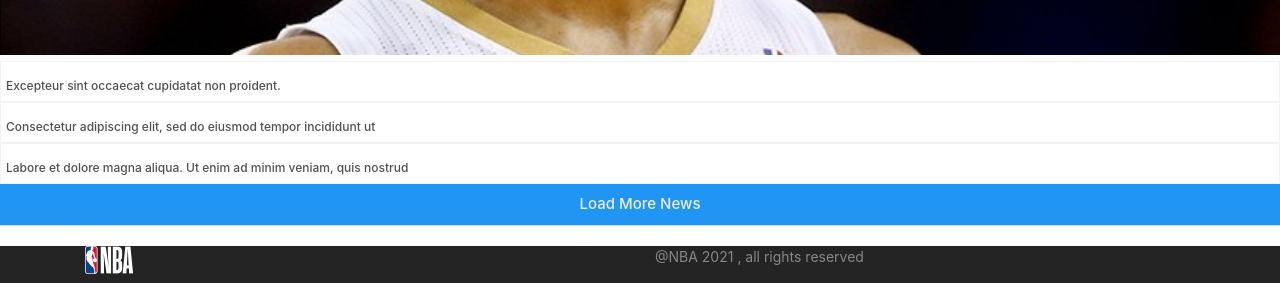
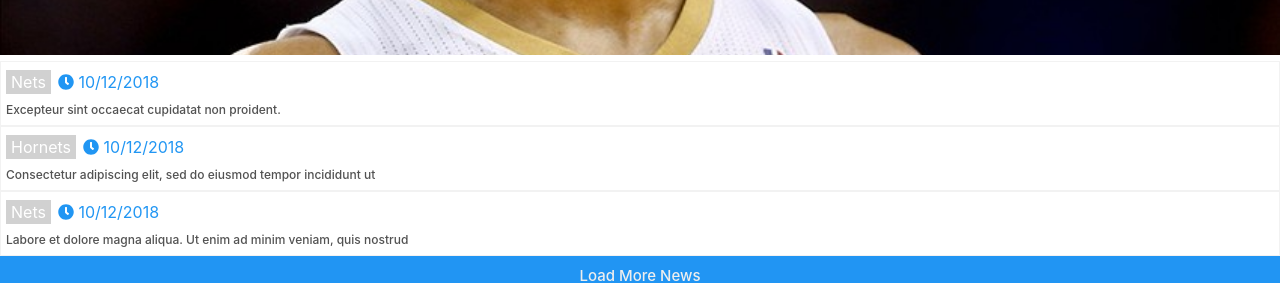
Before and after one commit to techmafiaasia/nba-start, a React (Create React App) app: page / in a window 1280 px wide. Shown: the part 498-781 px from the top of the page. Built offline with nearby package versions, Linux system fonts and the light colour scheme; data requests are answered from the project's data file.

Commit message:
team details implemented through cardinfo

```diff
--- /dev/null
+++ b/src/components/widgets/cardInfo/cardInfo.js
@@ -0,0 +1,24 @@
+import React from 'react'
+import FontAwesome, { FontAwesomeIcon } from  '@fortawesome/react-fontawesome'
+import {faClock} from '@fortawesome/free-solid-svg-icons'
+
+export default function CardInfo(props) {
+    const teamName = (teams, team) =>{
+        let data = teams.find((item) =>{
+            return item.id === team
+        })
+        if(data){
+            return data.name
+        }
+    }
+    return (
+        <div className = "cardInfo">
+            <span className = "team-name">
+               {teamName(props.teams, props.team)}
+            </span>
+            <span className = "date">
+                <FontAwesomeIcon icon ={faClock}  /> {props.date}
+            </span>
+        </div>
+    )
+}
--- a/src/components/widgets/newsList/newsList.js
+++ b/src/components/widgets/newsList/newsList.js
@@ -4,9 +4,11 @@ import {Link} from 'react-router-dom'
 import axios from 'axios'
 import {URL} from '../../../config'
 import Button from './../buttons/button'
+import CardInfo from '../cardInfo/cardInfo'
 export default class NewsList extends Component {
     state = {
         items: [],
+        teams: [],
         start : this.props.start,
         amount : this.props.amount,
         end : this.props.start + this.props.amount
@@ -16,6 +18,14 @@ export default class NewsList extends Component {
     }
 
     request = (start, end) =>{
+        if(this.state.teams.length < 1){
+            axios.get(`${URL}/teams`)
+            .then(response =>{
+                this.setState({
+                    teams:response.data
+                })
+            })
+        }
         axios.get(`${URL}/articles?_start=${start}&_end=${end}`)
         .then(response =>{
             this.setState({
@@ -46,6 +56,7 @@ export default class NewsList extends Component {
                         >
                      <div key = {i} className = "newsList-item">
                          <Link to = {`articles/${item.id}`}>
+                             <CardInfo team = {item.team} teams = {this.state.teams} date = {item.date} />
                              <h2>{item.title}</h2>
                          </Link>
                      </div>
@@ -59,7 +70,7 @@ export default class NewsList extends Component {
         return template
     }
     render() {
-        console.log( 'cardtemplatenow',this.state.items)
+        console.log( 'teams',this.state.teams)
         return (
 
                   <div>
--- a/src/index.css
+++ b/src/index.css
@@ -95,3 +95,19 @@ code {
   cursor: pointer;
   font-size: 15px;
 }
+.card-info{
+  font-size: 11px;
+
+}
+.card-info i{
+  margin-right:5px;
+}
+.team-name{
+  margin-right: 7px;
+  background: #d1d1d1;
+  color: #fff;
+  padding: 2px 5px;
+}
+.date{
+  color: #2196f3;
+}
```
